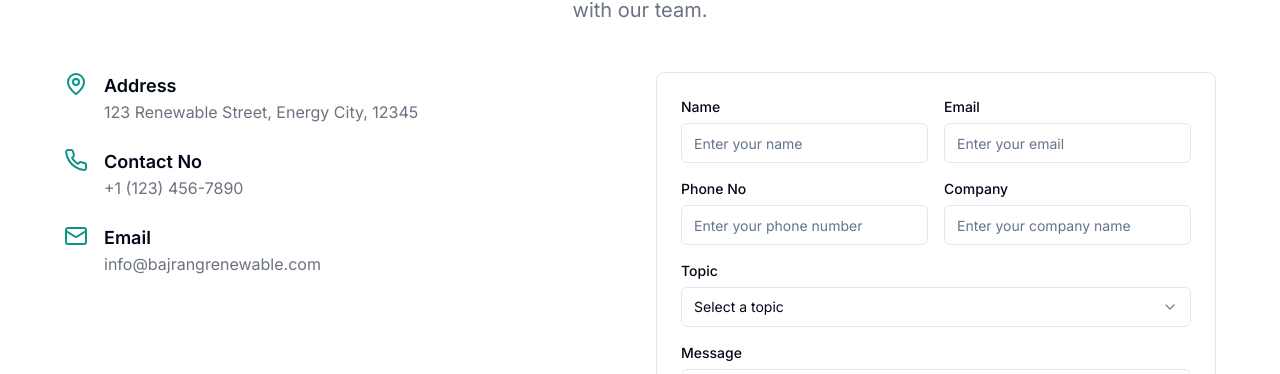
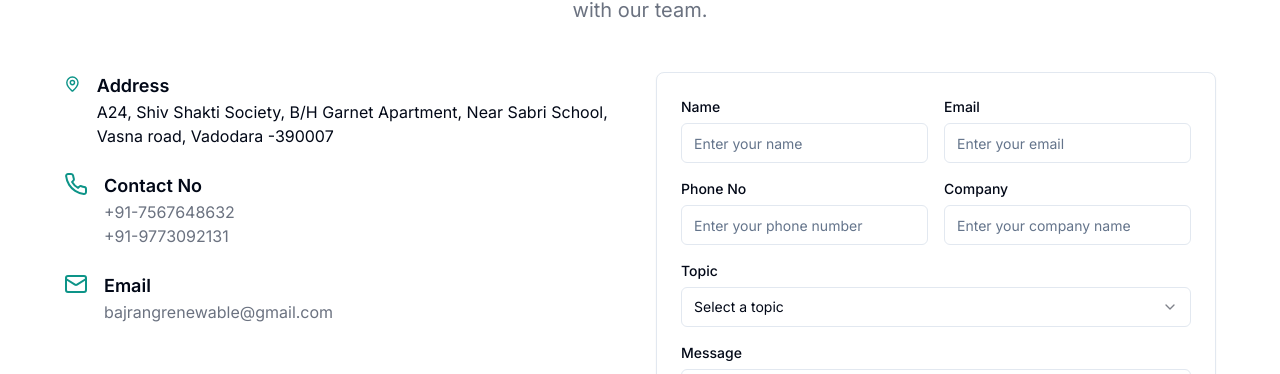
Before and after one commit to poonam19990/bajrang-renewable, a Next.js app: page /contact in a window 1280 px wide. Shown: the part 232-606 px from the top of the page. Built offline with nearby package versions, Linux system fonts and the light colour scheme.

Commit message:
Update page.tsx

```diff
--- a/app/contact/page.tsx
+++ b/app/contact/page.tsx
@@ -21,21 +21,27 @@ export default function ContactPage() {
             <MapPin className="h-6 w-6 text-teal-600 dark:text-teal-400" />
             <div>
               <h3 className="text-lg font-semibold">Address</h3>
-              <p className="text-gray-500 dark:text-gray-400">123 Renewable Street, Energy City, 12345</p>
+
+                    A24, Shiv Shakti Society,
+                    B/H Garnet Apartment,
+                    Near Sabri School,
+                    Vasna road, Vadodara -390007
             </div>
           </div>
           <div className="flex items-start gap-4">
             <Phone className="h-6 w-6 text-teal-600 dark:text-teal-400" />
             <div>
               <h3 className="text-lg font-semibold">Contact No</h3>
-              <p className="text-gray-500 dark:text-gray-400">+1 (123) 456-7890</p>
+              <p className="text-gray-500 dark:text-gray-400">+91-7567648632</p>
+              <p className="text-gray-500 dark:text-gray-400">+91-9773092131</p>
+
             </div>
           </div>
           <div className="flex items-start gap-4">
             <Mail className="h-6 w-6 text-teal-600 dark:text-teal-400" />
             <div>
               <h3 className="text-lg font-semibold">Email</h3>
-              <p className="text-gray-500 dark:text-gray-400">info@bajrangrenewable.com</p>
+              <p className="text-gray-500 dark:text-gray-400"> bajrangrenewable@gmail.com</p>
             </div>
           </div>
         </div>
```
